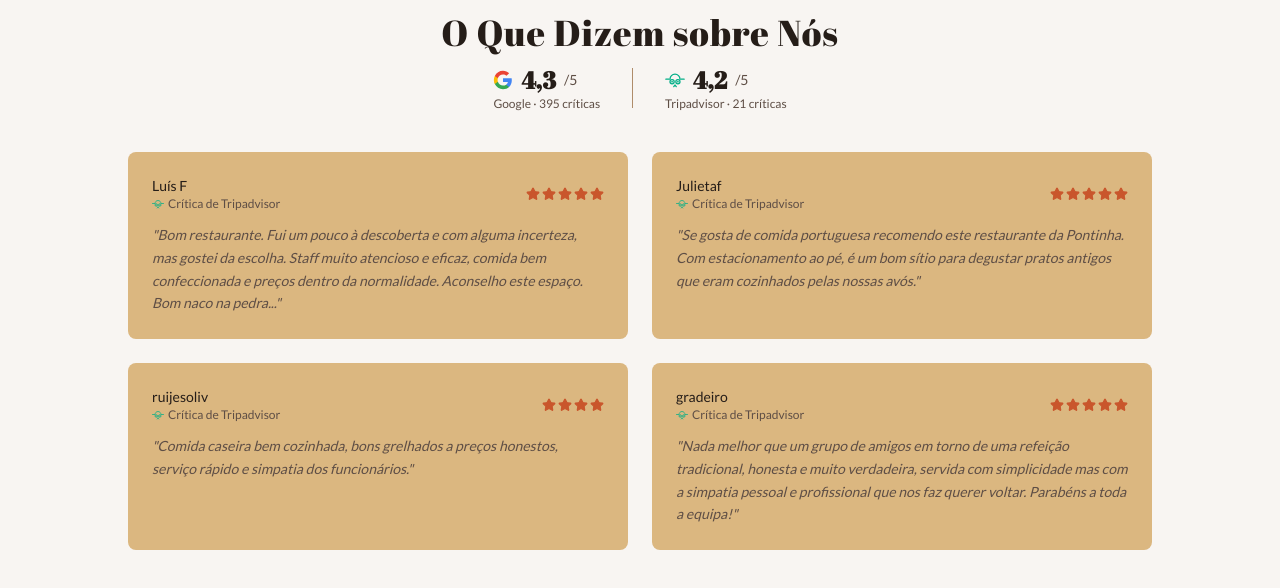
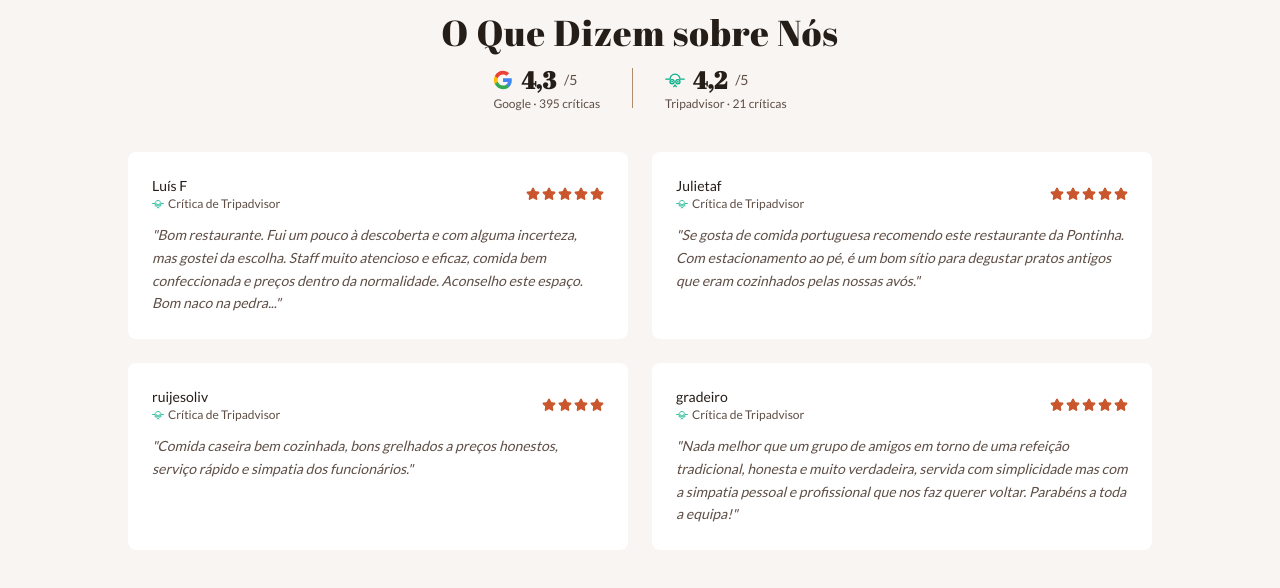
Before and after one commit to rodrigopaisoliveira/acacarola-experience-site, a React (Vite) app: page / in a window 1280 px wide. Shown: the part 1839-2427 px from the top of the page. Built offline with nearby package versions, Linux system fonts and the light colour scheme; the HTML template or start-up script is replaced by a standard one.

Commit message:
Ajusted UI contrasts

```diff
--- a/src/components/Layout.tsx
+++ b/src/components/Layout.tsx
@@ -113,7 +113,7 @@ const Layout = ({ children }: LayoutProps) => {
       <main className="flex-1">{children}</main>
 
       {/* Footer */}
-      <footer className="bg-card border-t border-border/50">
+      <footer className="bg-popover border-t border-border/50">
         <div className="max-w-6xl mx-auto px-6 py-14 md:py-18">
           {/* Top - Brand */}
           <div className="text-center mb-10">
--- a/src/pages/Index.tsx
+++ b/src/pages/Index.tsx
@@ -187,7 +187,7 @@ const Index = () => {
           </div>
           <div className="grid grid-cols-1 md:grid-cols-2 gap-6 mb-10">
             {reviews.map((review, i) => (
-              <div key={i} className="bg-background rounded-lg p-6 space-y-3">
+              <div key={i} className="bg-popover rounded-lg p-6 space-y-3">
                 <div className="flex items-center justify-between">
                   <div>
                     <p className="font-sans font-medium text-sm">{review.name}</p>
```
